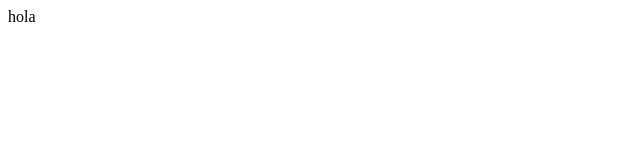
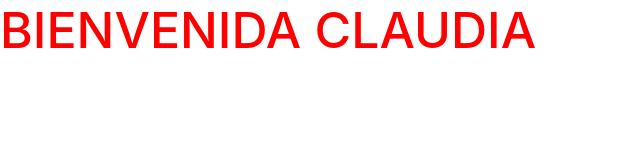
Before and after one commit to camilaoa/JELPMI, a plain HTML site: page index.html in a window 1280 px wide. Shown: the whole page, without its empty margins (0-640 px from the left). Drawn offline with nearby package versions, Linux system fonts and the light colour scheme.

Commit message:
modificacion

```diff
--- a/index.html
+++ b/index.html
@@ -5,11 +5,41 @@
     <meta name="viewport" content="width=device-width, initial-scale=1.0">
     <meta http-equiv="X-UA-Compatible" content="ie=edge">
     <link rel="stylesheet" href="./style.css">
+    <link rel="stylesheet" href="https://maxcdn.bootstrapcdn.com/bootstrap/4.0.0/css/bootstrap.min.css" integrity="sha384-Gn5384xqQ1aoWXA+058RXPxPg6fy4IWvTNh0E263XmFcJlSAwiGgFAW/dAiS6JXm" crossorigin="anonymous">
     <title>Document</title>
 </head>
+ <h1 class="nombre">BIENVENIDA CLAUDIA</h1>
+<body>
+    <main  class="container">
+            <div class="nombre">
 
-<body>
-    hola
+
+            </div>
+
+
+
+
+
+
+
+
+
+
+
+         </section>
+
+
+
+
+
+
+
+
+    </main>
+
+
+
+
     <script src="app.js"></script>
 </body>
 </html>
--- a/style.css
+++ b/style.css
@@ -0,0 +1,5 @@
+.nombre{
+    color: red;
+    font-size: 50px;
+
+}
```
